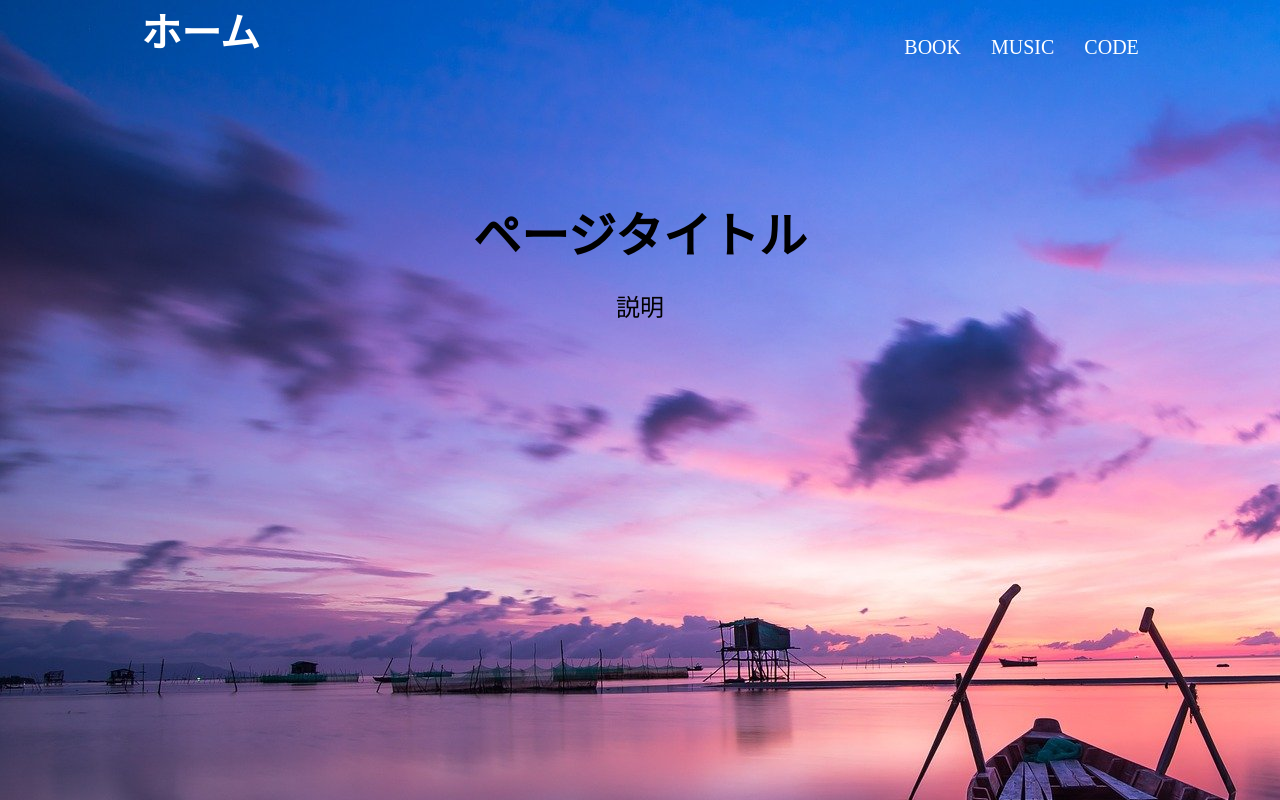
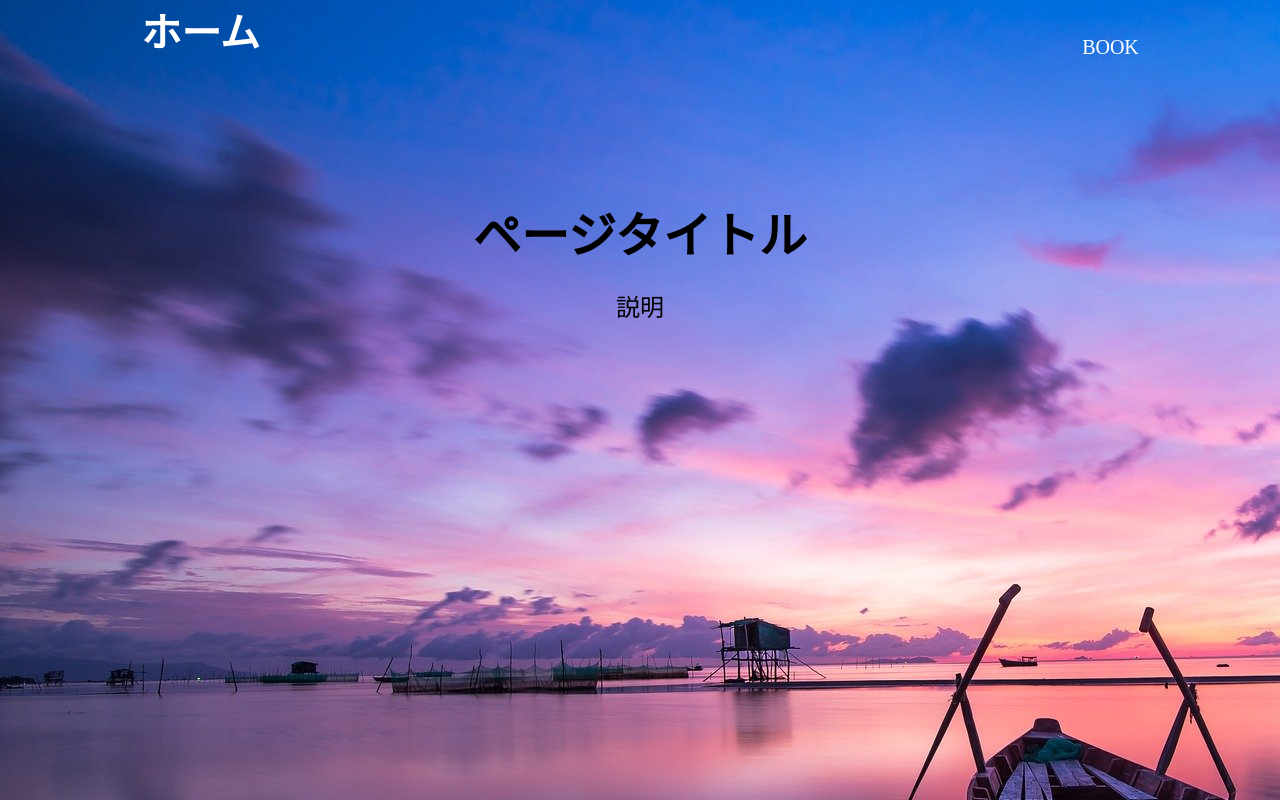
Before and after one commit to rrrkr/gallery_site, a plain HTML site: page index.html in a window 1280 px wide. Drawn offline with Linux system fonts and the light colour scheme; some packages are replaced by stand-ins of ours; a web font is replaced by a local one.

Commit message:
Update index.html

```diff
--- a/index.html
+++ b/index.html
@@ -17,8 +17,6 @@
 			<nav>
 				<ul class="main-nav">
 					<li><a href="book.php">Book</a></li>
-					<li><a href="music.html">Music</a></li>
-					<li><a href="code.html">Code</a></li>
 				</ul>
 			</nav>
 		</header>
```
